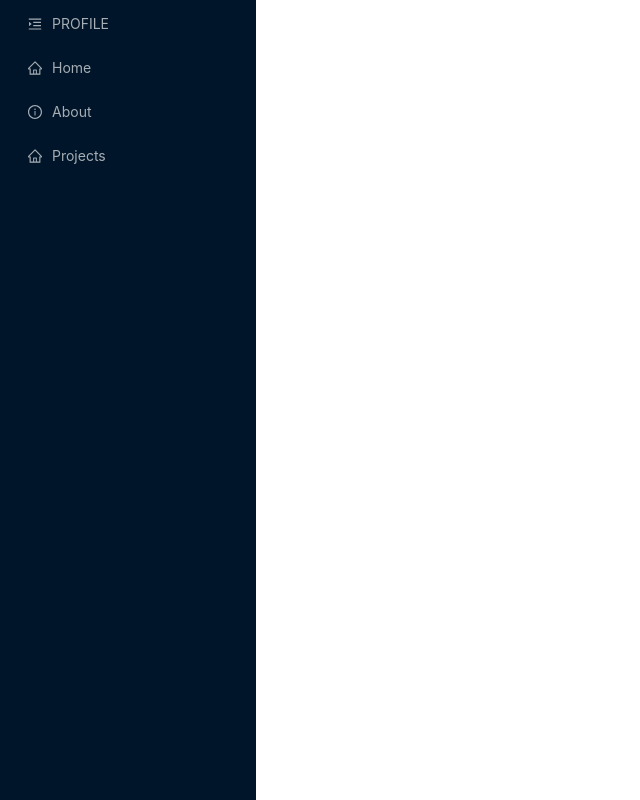
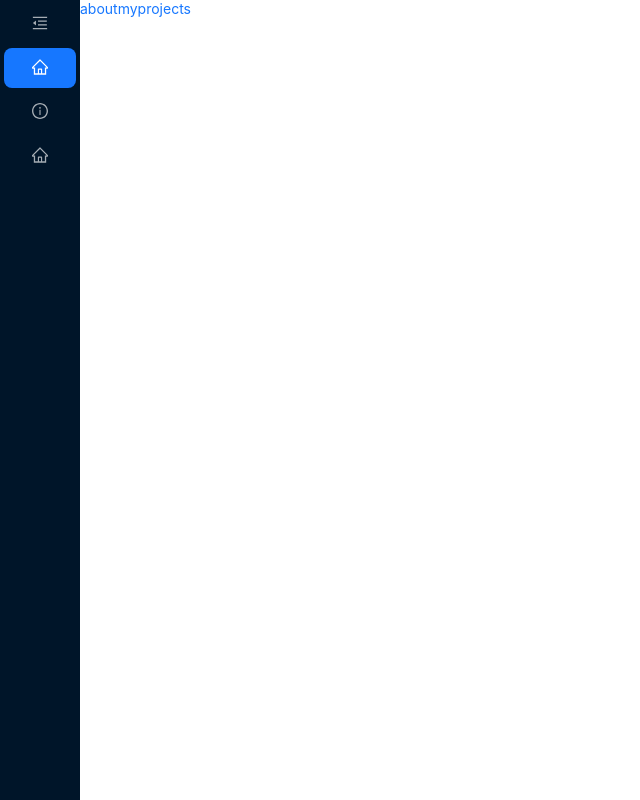
Before and after one commit to kulinec05/portfolio, a React (Create React App) app: page / in a window 1280 px wide. Shown: the whole page, without its empty margins (0-640 px from the left). Built offline with nearby package versions, Linux system fonts and the light colour scheme.

Commit message:
feat:add navBar routing

```diff
--- a/src/constants.js
+++ b/src/constants.js
@@ -1,13 +1,15 @@
 import About from "./pages/About"
 import Projects from "./pages/Projects"
+import PageNotFound from "./pages/PageNotFound"
 import Home from "./pages"
-import { Children } from "react"
 import MainLayout from "./layouts/MainLayout"
 export const ROUTES = [
     {
         path: '/',
         element: <MainLayout />,
-        children: [{
+        children: [
+            { index: true, element: <Home /> },
+            {
                 path: 'home',
                 element: <Home />,
 
@@ -20,6 +22,8 @@ export const ROUTES = [
             {
                 path: 'projects',
                 element: <Projects />
-        }]
+            },
+            { path: "*", element: <PageNotFound /> },
+        ]
     },
 ]
--- a/src/index.js
+++ b/src/index.js
@@ -7,11 +7,9 @@ import { BrowserRouter } from 'react-router-dom';
 
 const root = ReactDOM.createRoot(document.getElementById('root'));
 root.render(
-  <React.StrictMode>
     <BrowserRouter>
       <App />
     </BrowserRouter>
-  </React.StrictMode>
 );
 
 // If you want to start measuring performance in your app, pass a function
--- a/src/layouts/MainLayout.js
+++ b/src/layouts/MainLayout.js
@@ -1,11 +1,12 @@
 import React from 'react';
-import { Button, Menu } from 'antd';
-import { HomeOutlined, InfoCircleOutlined, MenuUnfoldOutlined } from '@ant-design/icons';
-import { useNavigate } from 'react-router-dom';
+import { Button, Col, Menu, Row } from 'antd';
+import { HomeOutlined, InfoCircleOutlined, MenuFoldOutlined, MenuUnfoldOutlined } from '@ant-design/icons';
+import { Outlet, useNavigate } from 'react-router-dom';
 
 
-const MainLayout = ({ children }) => {
-    const [collapsed, setCollapsed] = React.useState(false);
+const MainLayout = () => {
+    const [collapsed, setCollapsed] = React.useState(true);
+    const [selected, setSelected] = React.useState('home');
     const navigate = useNavigate()
 
     const toggleCollapsed = () => {
@@ -16,31 +17,34 @@ const MainLayout = ({ children }) => {
             toggleCollapsed()
         } else {
             navigate(key)
+            setSelected(key)
         }
     }
-    return (<>
+    return (<Row
+    >
 
-        <div style={{ width: 256, }}>
+        <Col  style={{ width: collapsed ? 80 : 256 }}>
             <Menu
                 style={{ height: '100vh' }}
-                defaultSelectedKeys={['1']}
-                defaultOpenKeys={['sub1']}
+                defaultOpenKeys={['home']}
                 mode="inline"
                 theme="dark"
+                selectedKeys={selected}
                 inlineCollapsed={collapsed}
                 onClick={MenuHandler}
+                selectable={false}
                 items={[
-                    { label: 'PROFILE', key: '', title: 'PROFILE', icon: <MenuUnfoldOutlined /> },
+                    { label: 'PROFILE', key: '', icon: collapsed ? <MenuFoldOutlined /> : <MenuUnfoldOutlined /> },
                     { label: 'Home', key: 'home', title: 'Home', icon: <HomeOutlined /> },
                     { label: 'About', key: 'about', title: 'About', icon: <InfoCircleOutlined /> },
                     { label: 'Projects', key: 'projects', title: 'Projects', icon: <HomeOutlined /> }
                 ]}
             />
-        </div>
-        <div>
-            {children}
-        </div>
-    </>
+        </Col>
+        <Col offset={0.5}>
+            <Outlet />
+        </Col>
+    </Row>
     );
 }
 
--- a/src/pages/About/index.js
+++ b/src/pages/About/index.js
@@ -3,7 +3,7 @@ import React from 'react';
 const About = () => {
     return (
         <div>
-            dadasda
+            dadasdadasdasdasdas
         </div>
     );
 }
--- /dev/null
+++ b/src/pages/PageNotFound/index.js
@@ -0,0 +1,11 @@
+import React from 'react';
+
+const PageNotFound = () => {
+    return (
+        <div style={{ display: 'flex', alignItems: 'center', justifyContent: 'center' }}>
+            <h1>Page Not Found</h1>
+        </div>
+    );
+}
+
+export default PageNotFound;
```
Lines whose indentation alone changed are shown as unchanged.
